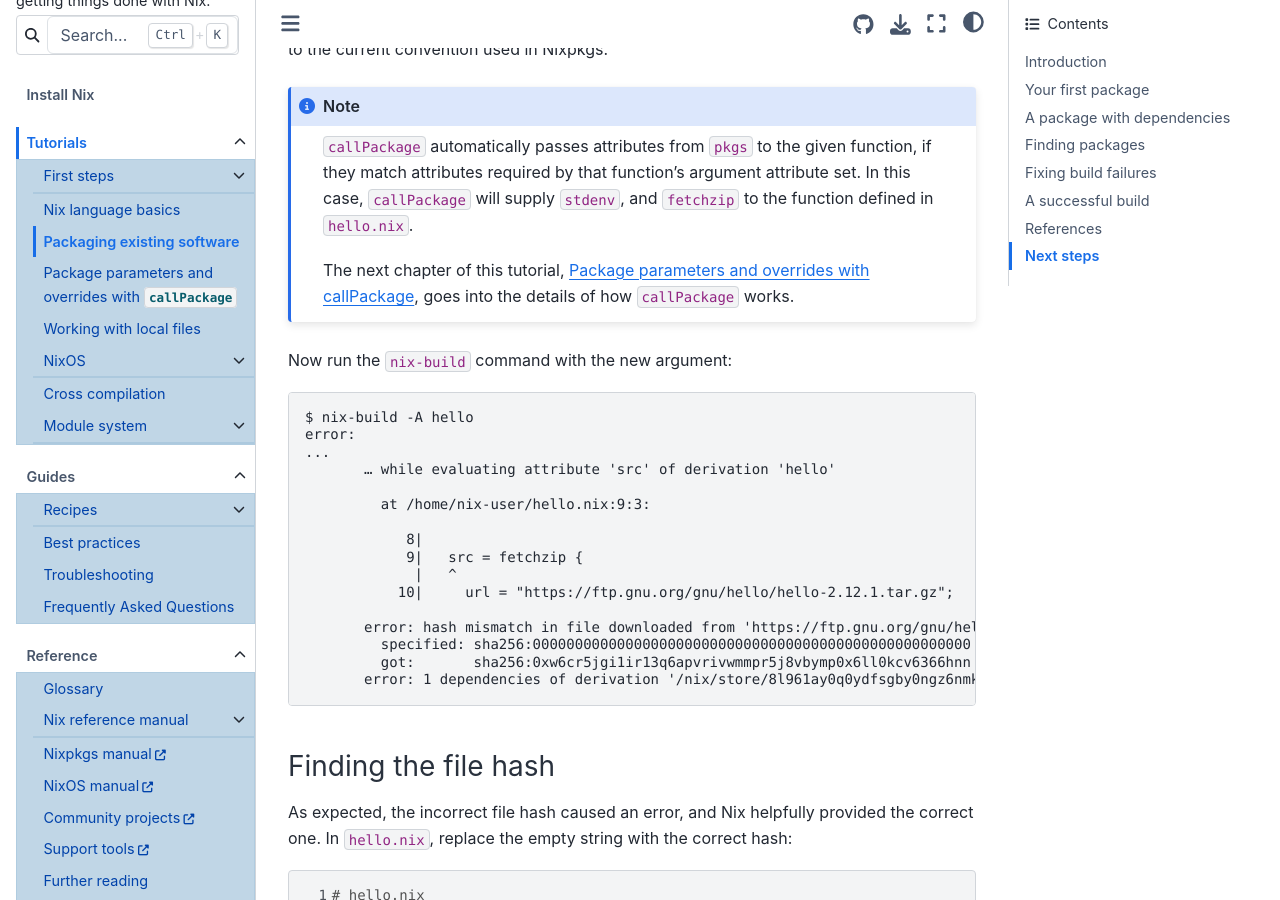
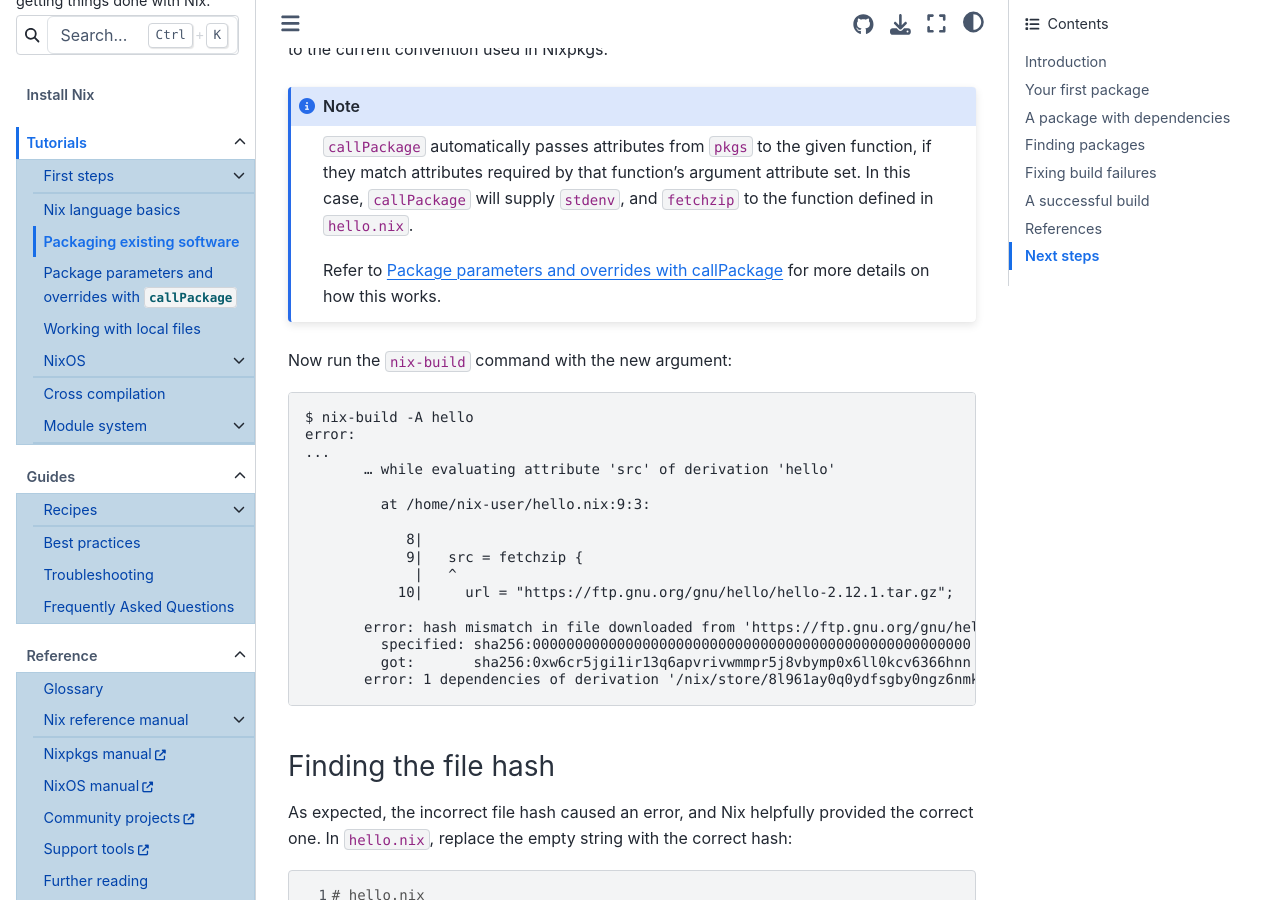
Before and after one commit to NixOS/nix.dev, a Sphinx documentation site: the page built from source/tutorials/packaging-existing-software.md, in a window 1280 px wide and 900 px high, scrolled down 3392 px. Built offline with Sphinx 7.4.7 and the Sphinx Book theme 1.1.4, drawn with Linux system fonts in a browser that asks for light colours.

Commit message:
Apply suggestions from code review

```diff
--- a/source/tutorials/packaging-existing-software.md
+++ b/source/tutorials/packaging-existing-software.md
@@ -140,9 +140,10 @@ in
 This allows you to run `nix-build -A hello` to realize the derivation in `hello.nix`, similar to the current convention used in Nixpkgs.
 
 :::{note}
-`callPackage` automatically passes attributes from `pkgs` to the given function, if they match attributes required by that function's argument attribute set. In this case, `callPackage` will supply `stdenv`, and `fetchzip` to the function defined in `hello.nix`.
+`callPackage` automatically passes attributes from `pkgs` to the given function, if they match attributes required by that function's argument attribute set.
+In this case, `callPackage` will supply `stdenv`, and `fetchzip` to the function defined in `hello.nix`.
 
-The next chapter of this tutorial, [](./callpackage.md), goes into the details of how `callPackage` works.
+Refer to [](./callpackage.md) for more details on how this works.
 :::
 
 Now run the `nix-build` command with the new argument:
```
